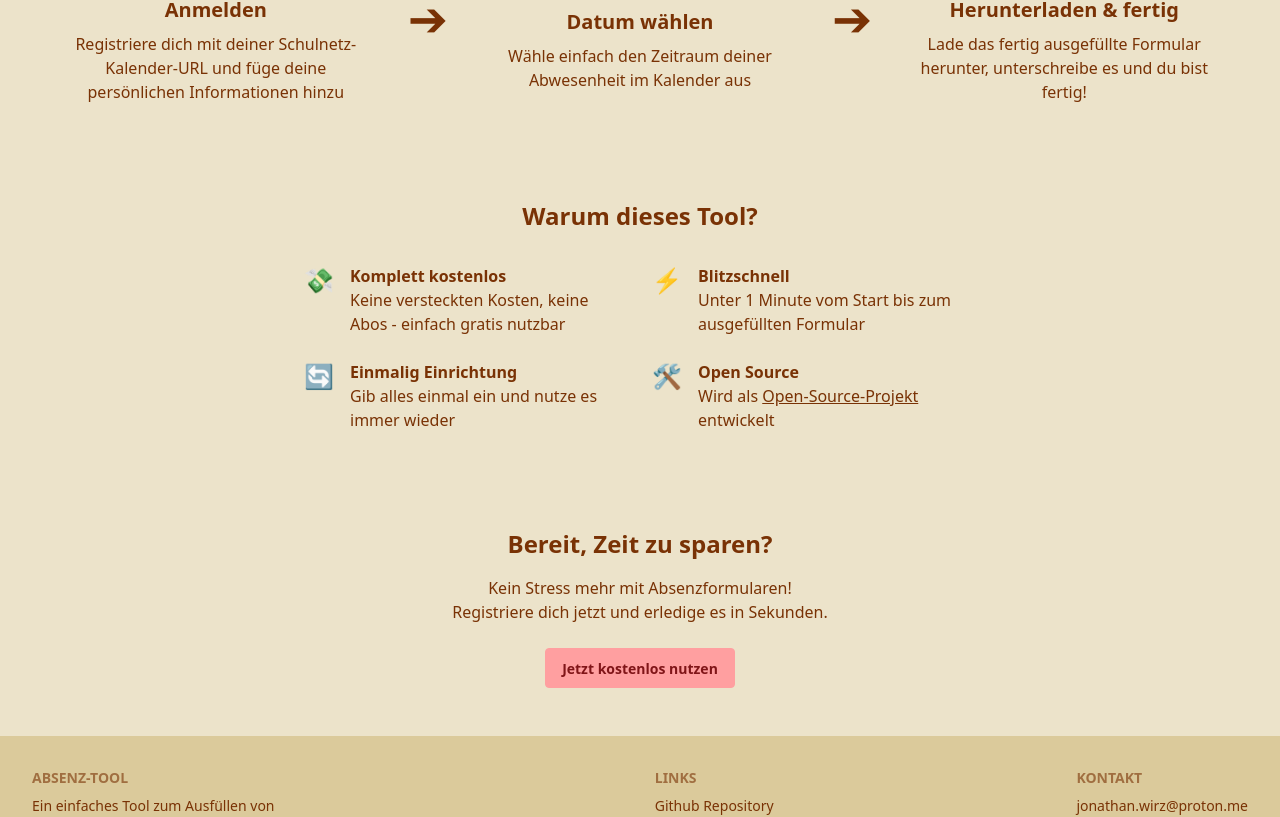
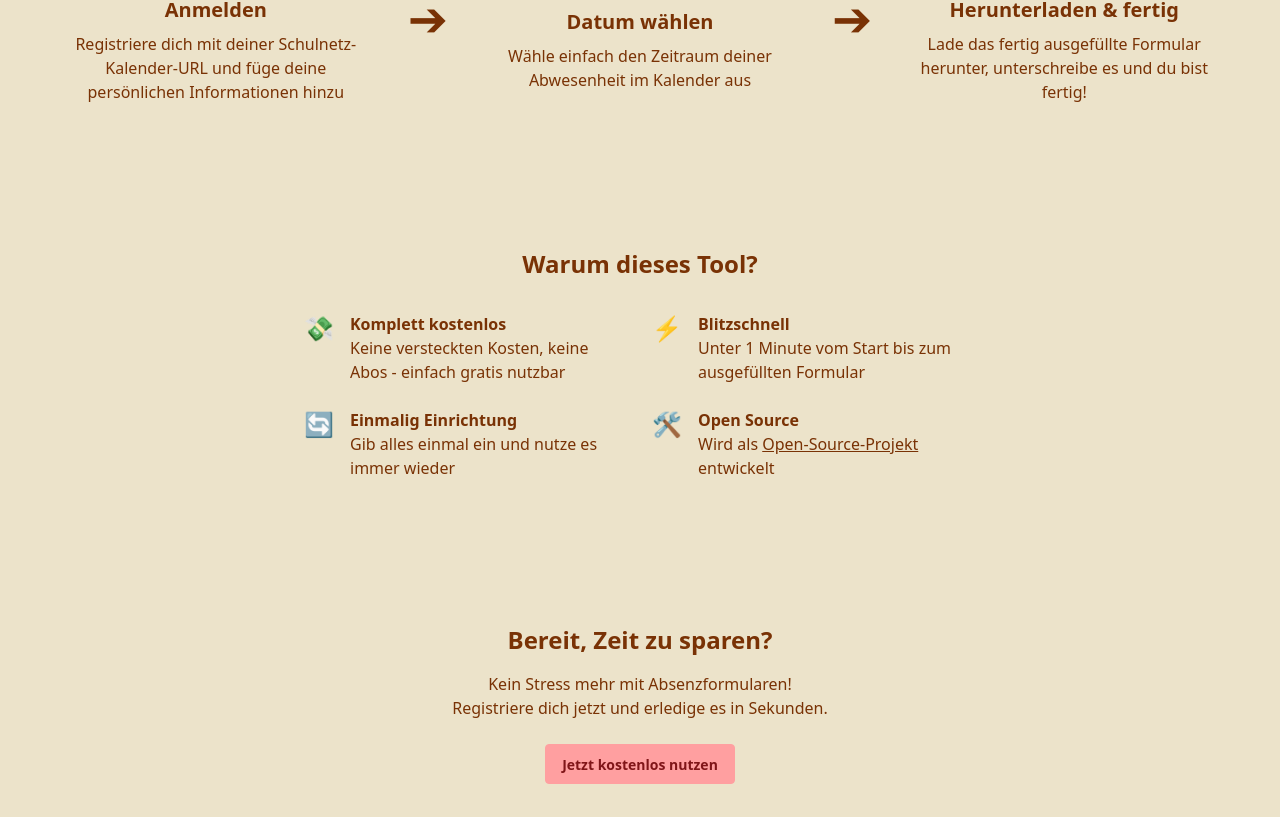
Before and after one commit to notacodes/absendo, a React (Vite) app: page /home in a window 1280 px wide. Shown: the part 724-1541 px from the top of the page. Built offline with nearby package versions, Linux system fonts and the light colour scheme; no server answers.

Commit message:
small home margin fix

```diff
--- a/src/components/Features.tsx
+++ b/src/components/HomeContent.tsx
@@ -1,4 +1,4 @@
-function Features() {
+function HomeContent() {
     return (
         <>
             <div className="py-12 container mx-auto px-4">
@@ -29,10 +29,9 @@ function Features() {
                 </div>
             </div>
 
-            <div className="py-12">
+            <div className="py-12 mt-12">
         <div className="container mx-auto px-4">
             <h2 className="text-2xl font-bold text-center mb-8">Warum dieses Tool?</h2>
-
             <div className="grid grid-cols-1 md:grid-cols-2 gap-6 max-w-2xl mx-auto">
                 <div className="flex items-start gap-4">
                     <div className="text-2xl">💸</div>
@@ -69,7 +68,7 @@ function Features() {
         </div>
     </div>
 
-    <div className="py-12">
+    <div className="py-12 mt-12 mb-12">
         <div className="container mx-auto px-4 text-center">
             <h2 className="text-2xl font-bold mb-4">Bereit, Zeit zu sparen?</h2>
             <p className="mb-6 max-w-md mx-auto">Kein Stress mehr mit Absenzformularen! <br /> Registriere dich jetzt und erledige es in Sekunden.</p>
@@ -85,4 +84,4 @@ function Features() {
     );
 }
 
-export default Features;
+export default HomeContent;
--- a/src/pages/Home.tsx
+++ b/src/pages/Home.tsx
@@ -1,7 +1,7 @@
 import { useEffect } from "react";
 import Navbar from "../components/Navbar.tsx";
 import Hero from "../components/Hero.tsx";
-import Features from "../components/Features.tsx";
+import HomeContent from "../components/HomeContent.tsx";
 import Footer from "../components/Footer.tsx";
 import { supabase } from "../supabaseClient.ts";
 
@@ -30,7 +30,7 @@ function Home() {
         <div className="min-h-screen bg-base-100">
             <Navbar />
             <Hero />
-            <Features />
+            <HomeContent />
             <Footer />
         </div>
     );
```
